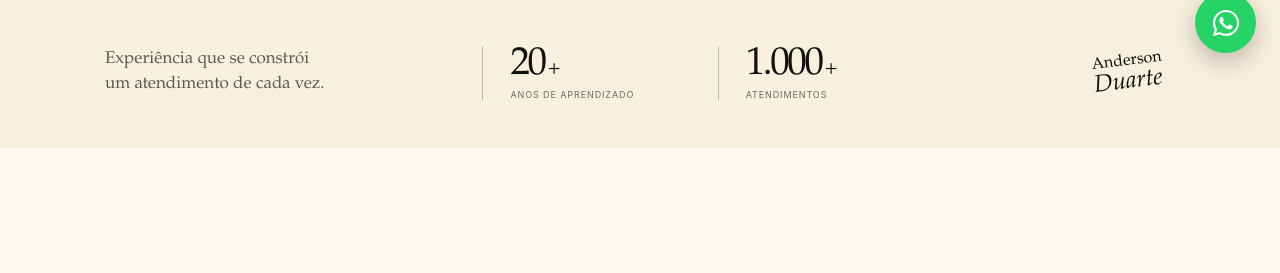
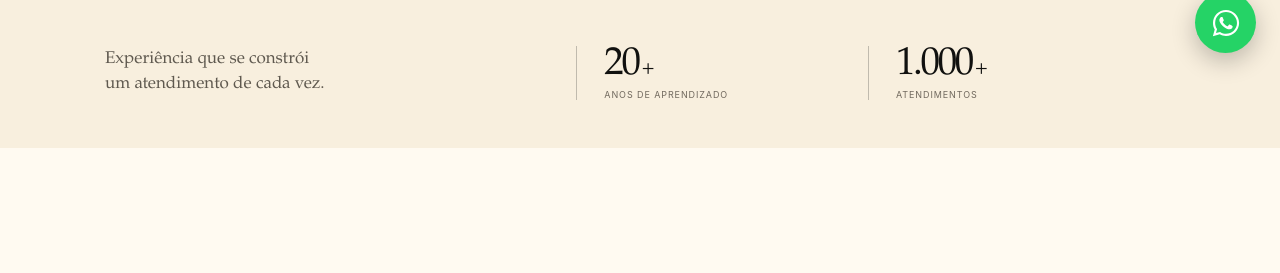
Before and after one commit to eduardo21-tech/Site-Barbearia-Anderson, a plain HTML site: page index.html in a window 1280 px wide. Shown: the part 723-996 px from the top of the page. Drawn offline with Linux system fonts and the light colour scheme.

Commit message:
Remove signature beside appointment count

```diff
--- a/index.html
+++ b/index.html
@@ -67,7 +67,6 @@
         <div class="proof-intro">Experiência que se constrói<br />um atendimento de cada vez.</div>
         <div class="proof-stat"><strong>20<span>+</span></strong><span>anos de aprendizado</span></div>
         <div class="proof-stat"><strong>1.000<span>+</span></strong><span>atendimentos</span></div>
-        <div class="proof-signature">Anderson<br /><em>Duarte</em></div>
       </section>
 
       <section class="services section-pad" id="servicos" aria-labelledby="services-title">
--- a/public/style.css
+++ b/public/style.css
@@ -60,15 +60,12 @@ h1, h2, h3, p { margin-top: 0; }
 .visual-index { position: absolute; right: 26px; top: 25px; z-index: 2; color: rgba(255,253,249,.64); font-family: var(--serif); font-size: 20px; font-style: italic; }
 .hero-vertical-label { position: absolute; right: 0; top: 50%; z-index: 3; color: rgba(248,239,222,.68); font-size: 8px; letter-spacing: .21em; writing-mode: vertical-rl; transform: translateY(-50%); }
 
-.proof-strip { min-height: 150px; padding: 27px clamp(28px, 8.2vw, 132px); display: grid; grid-template-columns: 1.2fr .72fr .82fr .65fr; align-items: center; gap: 22px; background: var(--paper); }
+.proof-strip { min-height: 150px; padding: 27px clamp(28px, 8.2vw, 132px); display: grid; grid-template-columns: 1.2fr .72fr .82fr; align-items: center; gap: 22px; background: var(--paper); }
 .proof-intro { color: #5f594f; font-family: var(--serif); font-size: 17px; line-height: 1.45; }
 .proof-stat { display: flex; flex-direction: column; gap: 4px; border-left: 1px solid rgba(17,17,15,.24); padding-left: 27px; }
 .proof-stat strong { font-family: var(--serif); font-size: 39px; font-weight: 500; letter-spacing: -.06em; line-height: 1; }
 .proof-stat strong span { margin-left: 3px; font-size: 21px; }
 .proof-stat > span { color: #71695e; font-size: 9px; letter-spacing: .1em; text-transform: uppercase; }
-.proof-signature { justify-self: end; padding-right: 12px; font-family: var(--serif); font-size: 16px; line-height: 1.05; transform: rotate(-7deg); }
-.proof-signature em { font-size: 24px; }
-
 .section-pad { padding: clamp(82px, 10vw, 150px) clamp(28px, 8.2vw, 132px); }
 .services { display: grid; grid-template-columns: .82fr 1.18fr; gap: clamp(40px, 8vw, 120px); background: var(--paper-light); }
 .section-heading h2, .about-copy h2, .differentials h2 { font-size: clamp(48px, 5.5vw, 77px); line-height: 1.04; }
@@ -180,7 +177,6 @@ h1, h2, h3, p { margin-top: 0; }
   .hero-copy { padding-left: 7vw; padding-right: 3vw; }
   .hero-visual { min-height: 570px; }
   .proof-strip { grid-template-columns: 1fr .8fr .9fr; }
-  .proof-signature { display: none; }
   .services, .differentials { grid-template-columns: 1fr 1fr; gap: 48px; }
   .about-copy { padding-right: 8vw; padding-left: 7vw; }
 }
```
